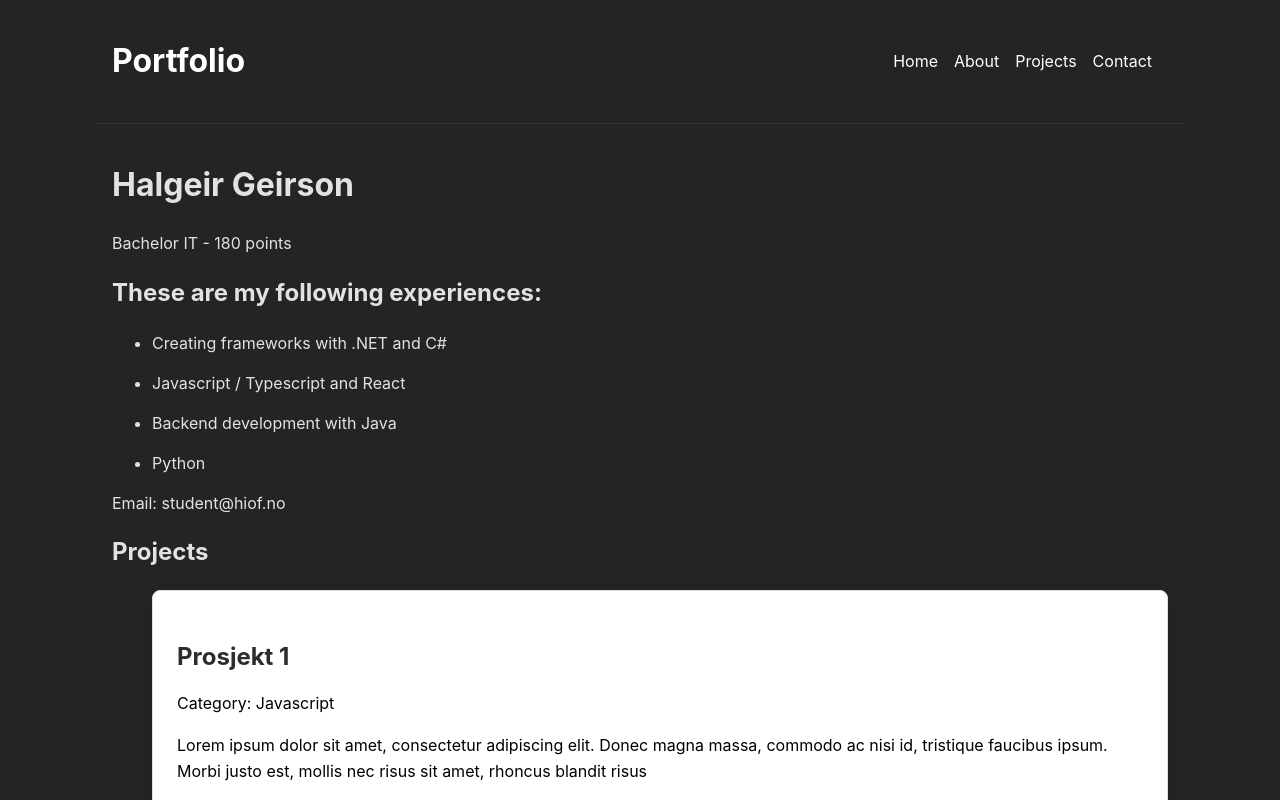
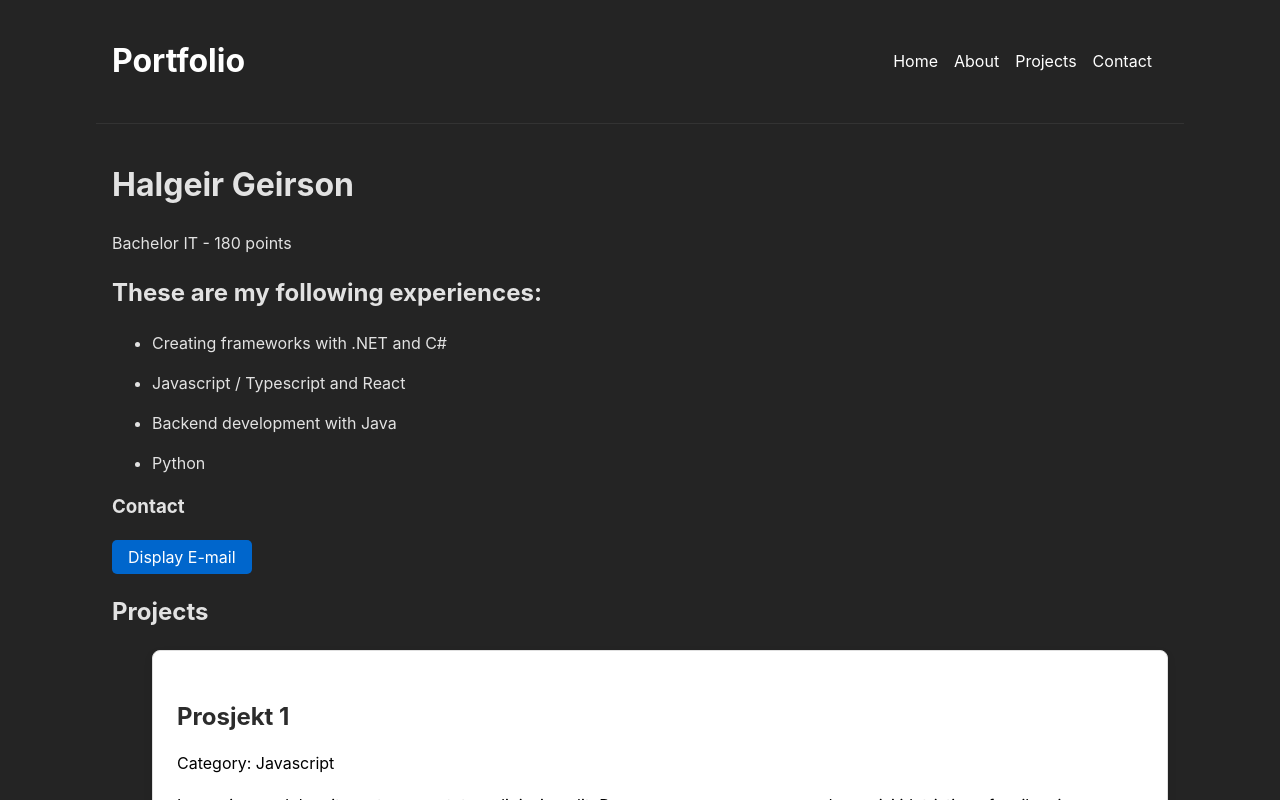
Before and after one commit to esoerum/portfolio, a React (Vite) app in the folder frontend/: page / in a window 1280 px wide. Shown: the top 800 px of the page. Built offline with nearby package versions, Linux system fonts and the light colour scheme.

Commit message:
Finished with 1.1
Finished with 1.1 and started on 1.2 Forms, not done yet.

```diff
--- a/frontend/src/App.tsx
+++ b/frontend/src/App.tsx
@@ -6,8 +6,7 @@ import { Contact } from "./components/Contact";
 import { ExperienceProps, ProjectProps } from './components/types';
 import Projects from './components/Projects';
 
-function App() {
-  const student = 'Halgeir Geirson'
+const student = 'Halgeir Geirson'
   const degree = 'Bachelor IT'
   const points = 180
   const experiences: ExperienceProps[] = [
@@ -25,27 +24,21 @@ function App() {
     { title: "Prosjekt 4", category: "Python", description: "Aenean vulputate, ligula at porttitor congue, neque sapien gravida tortor, in venenatis augue risus et metus. Donec vestibulum urna in risus tincidunt, id blandit sapien tempus.", url: "www.example.com" },
 
   ]
-  // const projectTitle = 'Project 1';
-  // const projectTitleTwo = "Project 2";
-  // const projectTitleThree = "Project 3";
-  // const projectTitleFour = "Project 4";
-  // const projectCategory = 'Web-design';
-  // const projectDescription = 'React project';
-  // const projectUrl = 'https://www.example.com';
 
+function App() {
 
   return (
     <>
       <Header student={student} degree={degree} points={points} />
       <Experiences experiences={experiences}>
-        {/* <p>Children element if needed for some reason</p> */}
+        {/* <p>Children element if needed later</p> */}
       </Experiences>
-      <Contact email={email} />
+      <Contact email={email}/>
       <Projects projects={projects}>
-        {/* <p>Children element if needed for some reason</p> */}
+        {/* <p>Children element if needed later</p> */}
       </Projects>
     </>
-  )
+  );
 }
 
 export default App
--- a/frontend/src/components/Contact.tsx
+++ b/frontend/src/components/Contact.tsx
@@ -1,10 +1,14 @@
 import { ContactProps } from './types'
+
+
 
  export function Contact(props: ContactProps) {
   const { email } = props;
+
     return (
       <div>
-        <p>Email: {email}</p>
+        <h3>Contact</h3>
+        <button onClick={() => alert("Contact me on: "+ email) }>Display E-mail</button>
       </div>
     )
   }
--- a/frontend/src/components/types.ts
+++ b/frontend/src/components/types.ts
@@ -12,7 +12,8 @@ type HeaderProps = {
     points: number;
   }
 type ContactProps = {
-    email: string;
+    email?: string;
+    onButtonClick?: (email: string) => void;
   }
 type ProjectProps = {
     id?: number
```
Also changed, not shown: frontend/src/components/ContactForm.tsx (added, +27 -0 lines).
